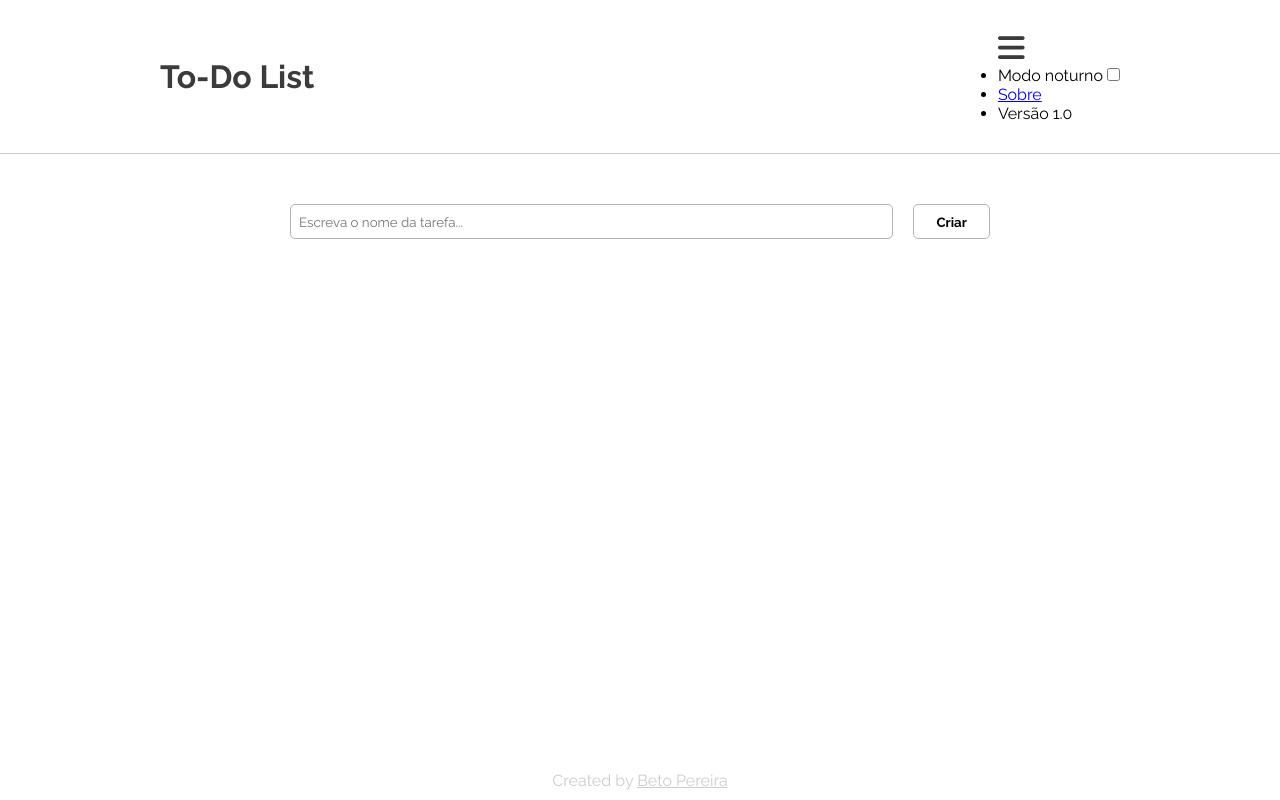
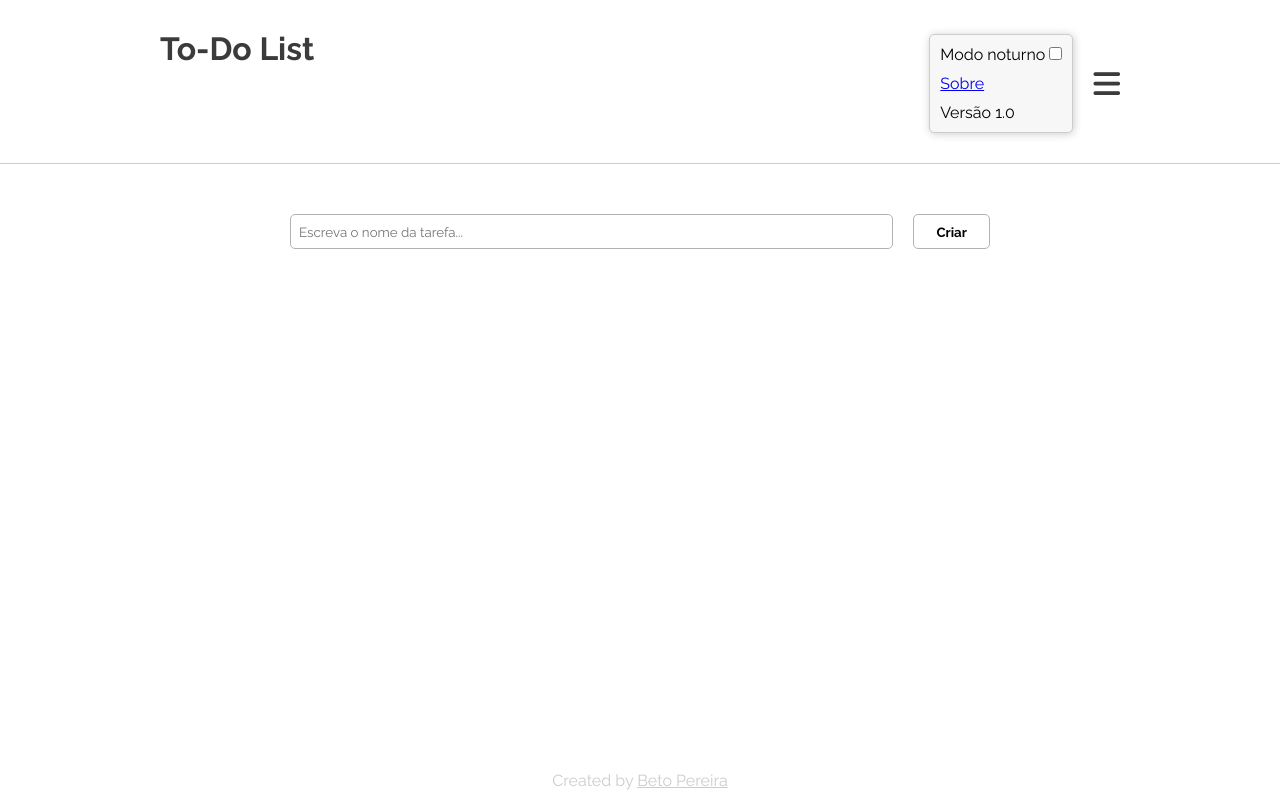
Before and after one commit to betope/task-list-app, a plain HTML site: page index.html in a window 1280 px wide. Drawn offline with Linux system fonts and the light colour scheme.

Commit message:
Menu styles
Applied styles to the menu.

```diff
--- a/css/main.css
+++ b/css/main.css
@@ -15,7 +15,7 @@ body {position: relative;}
 }
 
 .menu-wrapper {
-  align-items: center;
+  align-items: baseline;
   display: flex;
   justify-content: space-between;
   margin: 0 auto;
@@ -32,8 +32,25 @@ body {position: relative;}
   color: #3b3b3b;
   cursor: pointer;
   font-size: 1.9rem;
+  margin-left: 20px;
+}
+.navigation {
+  align-items: center;
+  display: flex;
+  flex-direction: row-reverse;
 }
 
+.menu {
+  background: #f7f7f7;
+  border: 1px solid #ccc;
+  border-radius: 5px;
+  box-shadow: 1px 1px 8px rgba(0, 0, 0, .2);
+  list-style-type: none;
+  margin-top: ;
+  padding: 10px;
+  /* visibility: hidden; */
+}
+.menu-item:not(:last-child) {margin-bottom: 10px;}
 
 .creator-wrapper {
 	margin: 0 auto;
--- a/index.html
+++ b/index.html
@@ -29,7 +29,7 @@
   	<div id="tasks-to-do"></div>
 	</div>
 <footer class="footer">
-	 <p class="copy">Created<!-- <i class="fas fa-heart"></i>--> by <a class="copy-link" href="https://betopereira.com/" target="_blank">Beto Pereira</a></p>
+	 <p class="copy">Created<!-- <i class="fas fa-heart"></i>--> by <a class="copy-link" href="https://betopereira.com/" rel="nofollow" target="_blank">Beto Pereira</a></p>
 </footer>
 <script src="https://kit.fontawesome.com/4e4d645a1a.js" crossorigin="anonymous"></script>
 <script src="js/script.js"></script>
```
